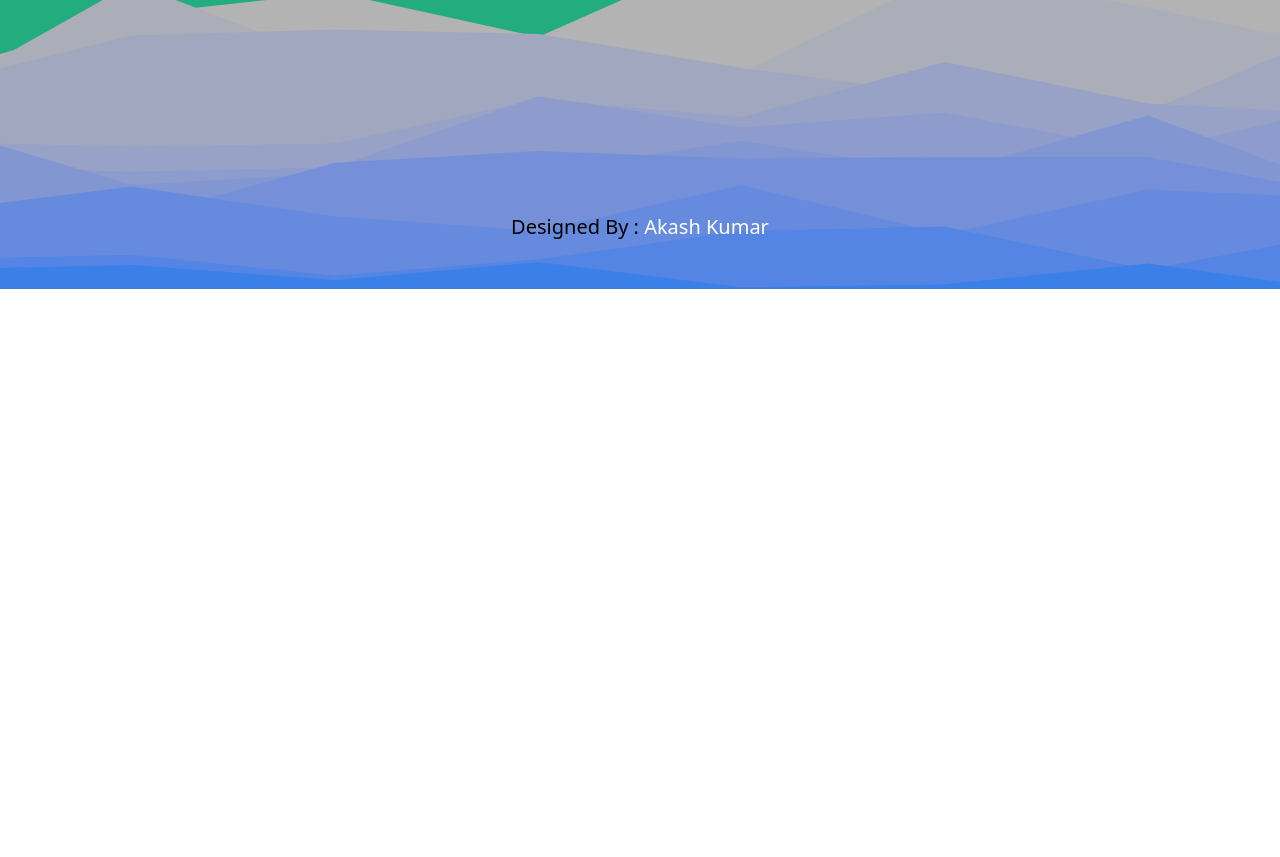
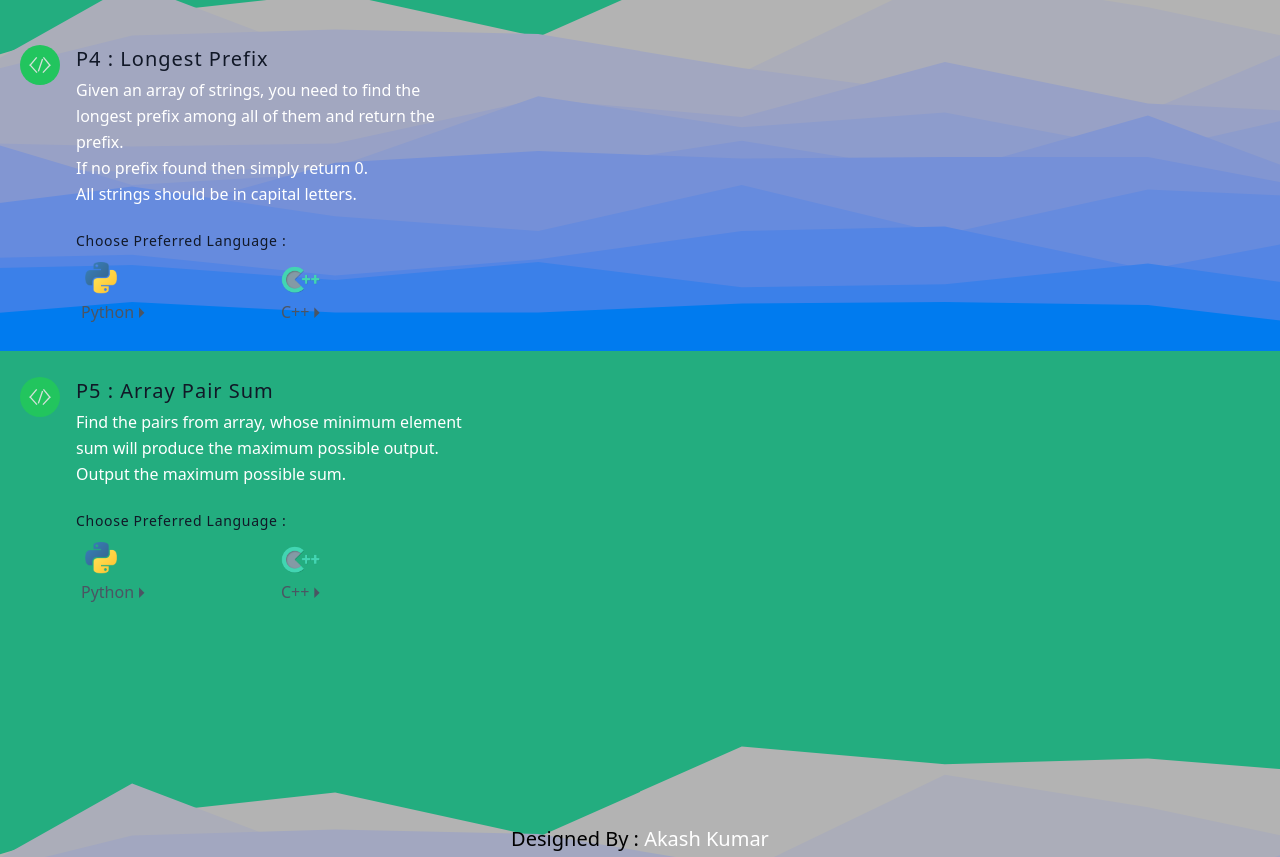
Before and after one commit to Programmers-Arena/ProgrammingProblemSolving, a plain HTML site: page index.html in a window 1280 px wide. Shown: the part 1249-2106 px from the top of the page. Before the commit the page ends 1538 px from the top, so only its background shows below. Drawn offline with nearby package versions, Linux system fonts and the light colour scheme.

Commit message:
Update index.html

```diff
--- a/index.html
+++ b/index.html
@@ -142,6 +142,69 @@
             </div>
           </div>
 
+          <div class="flex relative pb-12">
+            <div
+              class="flex-shrink-0 w-10 h-10 rounded-full bg-green-500 inline-flex items-center justify-center text-white relative z-10">
+              <img src="img/cd.svg" class="w-6 h-6">
+            </div>
+            <div class="flex-grow pl-4">
+              <h2 class="font-medium title-font text-xl text-gray-900 mb-1 tracking-wider">P4 : Longest Prefix
+              </h2>
+              <p class="leading-relaxed text-white">Given an array of strings, you need to find the longest prefix among all of them and return the prefix.<br>
+                If no prefix found then simply return 0.<br>
+                All strings should be in capital letters.</p><br>
+              <h4 class="font-medium title-font text-sm text-gray-900 mb-1 tracking-wider">Choose Preferred Language :
+                </h2>
+                <div class="row">
+                  <a href="https://github.com/Programmers-Arena/ProgrammingProblemSolving/blob/main/python/p4_longestPrefix.py"
+                    class="hover:text-white" target="_blank">
+                    <div class="column">
+                      <img src="img/py.png" class="w-10 h-10">
+                      <h4>Python 🞂</h4>
+                    </div>
+                  </a>
+                  <a href="https://github.com/Programmers-Arena/ProgrammingProblemSolving/blob/main/c%2B%2B/p4_longestPrefix.cpp"
+                    class="hover:text-white" target="_blank">
+                    <div class="column">
+                      <img src="img/cpp.png" class="w-10 h-10 ">
+                      <h4>C++ 🞂</h4>
+                    </div>
+                  </a>
+                </div>
+            </div>
+          </div>
+
+          <div class="flex relative pb-12">
+            <div
+              class="flex-shrink-0 w-10 h-10 rounded-full bg-green-500 inline-flex items-center justify-center text-white relative z-10">
+              <img src="img/cd.svg" class="w-6 h-6">
+            </div>
+            <div class="flex-grow pl-4">
+              <h2 class="font-medium title-font text-xl text-gray-900 mb-1 tracking-wider">P5 : Array Pair Sum
+              </h2>
+              <p class="leading-relaxed text-white">Find the pairs from array, whose minimum element sum will produce the maximum possible output.<br>
+                Output the maximum possible sum.</p><br>
+              <h4 class="font-medium title-font text-sm text-gray-900 mb-1 tracking-wider">Choose Preferred Language :
+                </h2>
+                <div class="row">
+                  <a href="https://github.com/Programmers-Arena/ProgrammingProblemSolving/blob/main/python/p5_arrayPairSum.py"
+                    class="hover:text-white" target="_blank">
+                    <div class="column">
+                      <img src="img/py.png" class="w-10 h-10">
+                      <h4>Python 🞂</h4>
+                    </div>
+                  </a>
+                  <a href="https://github.com/Programmers-Arena/ProgrammingProblemSolving/blob/main/c%2B%2B/p5_arrayPairSum.cpp"
+                    class="hover:text-white" target="_blank">
+                    <div class="column">
+                      <img src="img/cpp.png" class="w-10 h-10 ">
+                      <h4>C++ 🞂</h4>
+                    </div>
+                  </a>
+                </div>
+            </div>
+          </div>
+
 
         </div>
       </div>
```
